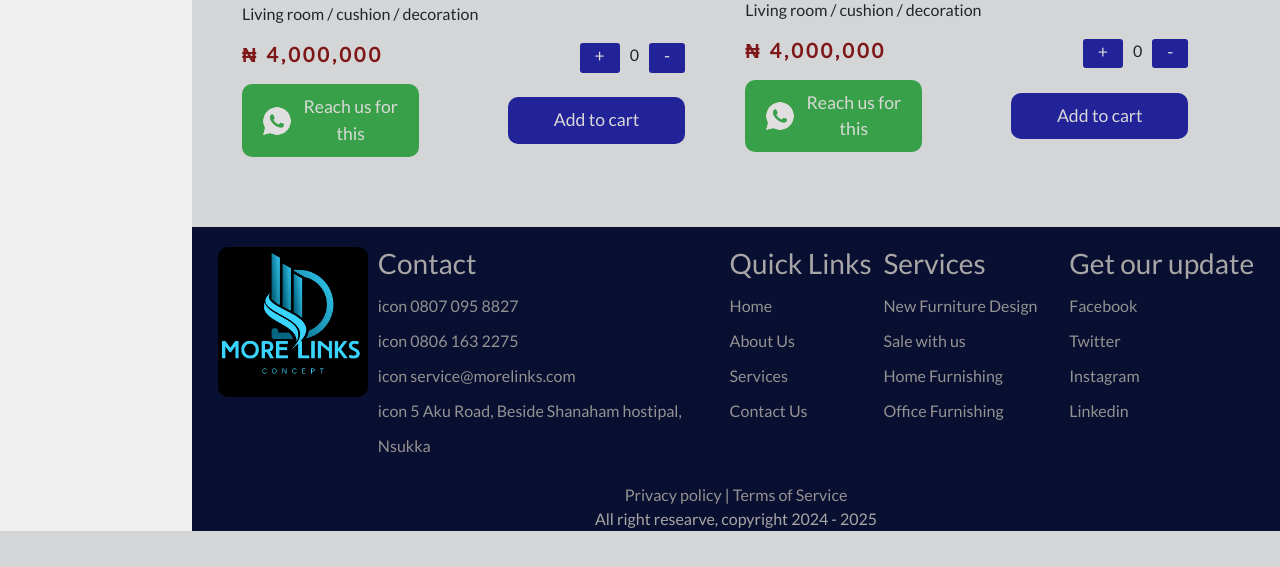
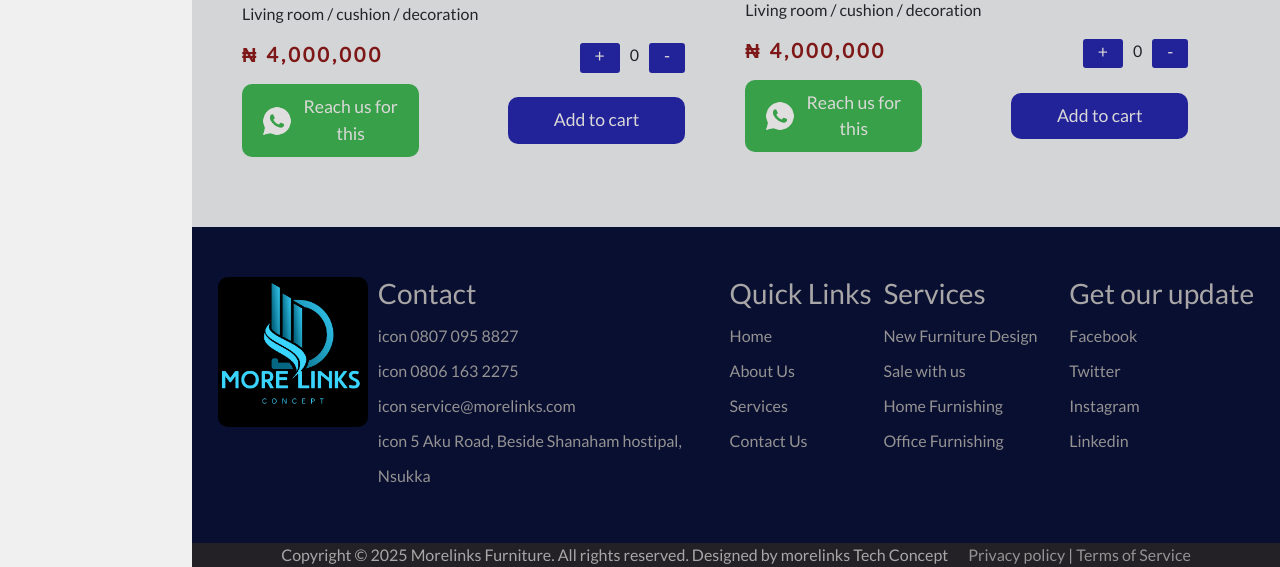
Before and after one commit to Ikendu/morelinksSales, a PHP site: page / in a window 1280 px wide. Shown: the part 2620-3187 px from the top of the page. Before the commit the page ends 3151 px from the top, so only its background shows below. Run offline with PHP 8.4, Linux system fonts and the light colour scheme; some web fonts are replaced.

Commit message:
more on footer comp

```diff
--- a/footer.css
+++ b/footer.css
@@ -3,14 +3,11 @@ footer {
   background-color: #090f30;
   color: rgb(168, 166, 166);
 }
-.footer {
-  position: relative;
-  bottom: 0;
-}
+
 .footercontent {
   display: flex;
   justify-content: space-around;
-  padding: 20px;
+  padding: 50px 20px;
   line-height: 35px;
 }
 .footercontent a:hover {
@@ -40,5 +37,9 @@ a {
 }
 
 .footer {
-  text-align: center;
+  display: flex;
+  align-items: center;
+  justify-content: center;
+  gap: 20px;
+  background-color: rgb(35, 33, 37);
 }
--- a/footer/footer.html
+++ b/footer/footer.html
@@ -65,8 +65,11 @@
         </div>
       </div>
       <div class="footer">
+        <div>
+          Copyright © <span id="date"></span> Morelinks Furniture. All rights reserved. Designed by
+          morelinks Tech Concept
+        </div>
         <div><a href="">Privacy policy</a> | <a href="">Terms of Service</a></div>
-        <div>All right researve, copyright 2024 - <span id="date"></span></div>
       </div>
     </footer>
   </body>
```
